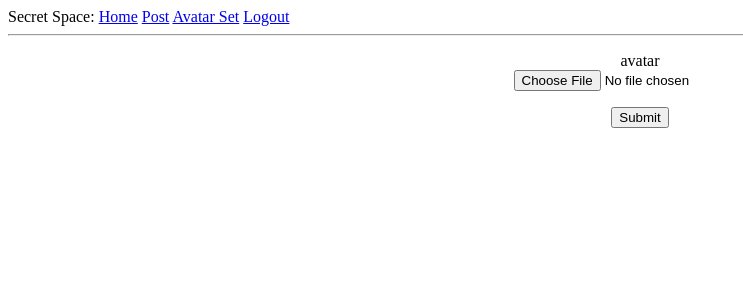
After one commit to 1dayluo/flasklearn-secretsapce, a Flask app: a page that uses app/templates/base.html in a window 1280 px wide. The commit adds this page. Shown: the top 300 px of the page, without its empty margins (0-743 px from the left). Run offline with Flask 2, Linux system fonts and the light colour scheme; the visitor is signed in with stand-in values (Sample User, id 1); data comes from the database, SQL or seed files in the repository; some libraries are stand-ins or nearby versions.

Commit message:
add avatar

```diff
--- a/app/__init__.py
+++ b/app/__init__.py
@@ -8,6 +8,7 @@ app.config.from_object(Config)
 
 db = SQLAlchemy(app)
 migrate = Migrate(app, db)
+app.debug = True
 
 login = LoginManager(app)
 login.login_view = 'login'
--- a/app/forms.py
+++ b/app/forms.py
@@ -1,7 +1,9 @@
 from flask_wtf import FlaskForm
 from wtforms import StringField, PasswordField, BooleanField, SubmitField, TextAreaField
 from wtforms.validators import DataRequired, EqualTo, Email, ValidationError
+from flask_wtf.file import FileRequired,FileField,FileAllowed
 from app.operation import *
+
 class LoginForm(FlaskForm):
     username = StringField('Username', validators=[DataRequired()])
     password = PasswordField('Password', validators=[DataRequired()])
@@ -31,3 +33,7 @@ class PostForm(FlaskForm):
     author = StringField('author')
     content = TextAreaField(validators=[DataRequired()])
     commit = SubmitField('submit')
+
+class UploadAvatar(FlaskForm):
+    avatar = FileField('avatar',validators=[FileRequired('文件未选择'), FileAllowed(['jpg', 'png'], 'Images only!')])
+    submit = SubmitField('Submit')
--- a/app/models.py
+++ b/app/models.py
@@ -7,15 +7,19 @@ class User(UserMixin, db.Model):
     username = db.Column(db.String(64), index=True, unique=True)
     email = db.Column(db.String(120), index=True, unique=True)
     password = db.Column(db.String(120))
+    avatar = db.Column(db.String(120))
     def __repr__(self):
         return '<User {}>'.format(self.username)
 
-    def is_authenticated(self):
-        return True
-    def is_active(self):
-        return True
-    def is_anonymous(self):
-        return False
+    # def is_authenticated(self):
+    #     return True
+    # def is_active(self):
+    #     return True
+    # def is_anonymous(self):
+    #     return False
+    def avatar(self, imgmd5):
+        imgmd5 = self.avatar.encode('utf-8')
+        return './static/avatar/{}'.format(imgmd5)
 
     def set_password(self, password):
         self.password_hash = generate_password_hash(password)
--- a/app/routes.py
+++ b/app/routes.py
@@ -1,24 +1,56 @@
 from app import app,login
-from flask import render_template, flash, redirect, url_for
+from flask import render_template, flash, redirect, url_for, request
 from app.models import User,Post
-from app.forms import LoginForm, RegisterForm,PostForm
+from app.forms import LoginForm, RegisterForm,PostForm,UploadAvatar
 from app.operation import *
 from flask_login import login_user,logout_user, current_user,login_required
-
+import os
+from werkzeug.utils import  secure_filename
+from sqlalchemy import desc
 @app.route('/')
 @app.route('/index')
 def index():
-    user = {
-        'username':'hx'
-    }
-
+    posts = Post.query.order_by(Post.id.desc())
     if current_user.is_authenticated:
         flash("已经登陆啦")
         user = current_user
-    return render_template('index.html', title='蛋憨 - Secret Space', user=current_user)
+    return render_template('index.html', title='蛋憨 - Secret Space', user=current_user,posts=posts)
 @app.route('/error')
 def error():
     return render_template('error.html', title='Error- >-<哎呀出错啦！都怪憨憨太憨啦（bu')
+
+@login_required
+@app.route('/space/<username>')
+def user_home(username):
+    """
+    用户主页
+    :param username:
+    :return:
+    """
+    username = current_user.username
+    userid = current_user.id
+    user_posts = Post.filter(userid=userid).order_by(Post.id.desc())
+def allowed_file(filename):
+    """
+    对文件名安全过滤
+    :param filename:
+    :return:
+    """
+    return True
+@login_required
+@app.route('/<username>/avatar', methods=['GET','POST'])
+def avatar_set(username):
+    username = current_user.username
+    form = UploadAvatar()
+    if form.validate_on_submit():
+        file = form.avatar.data
+        print(file)
+        filename = secure_filename(file.filename)
+        if file and allowed_file(file):
+            file.save(os.path.join(app.config['UPLOAD_FOLDER'], filename))
+            return redirect(url_for('index'))
+
+    return render_template('upload_avatar.html', title='上传你的头像把',form=form)
 
 
 @app.route('/login', methods=['GET', 'POST'])
--- a/app/templates/base.html
+++ b/app/templates/base.html
@@ -1,7 +1,7 @@
 <html>
     <head>
       {% if title %}
-      <title>{{ title }} - Microblog</title>
+      <title>{{ title }} - 蛋憨</title>
       {% else %}
       <title>Welcome to Microblog</title>
       {% endif %}
@@ -10,13 +10,16 @@
         <div>
         Secret Space:
             <a href="{{ url_for('index') }}">Home</a>
-            {% if current_user.is_anonymous %}
-            <a href="{{ url_for('login') }}">Login</a>
-            <a href="{{ url_for('register') }}">Register</a>
-            <a href="{{ url_for('published') }}">Post</a>
-            {% else %}
-            <a href="{{ url_for('logout') }}">Logout</a>
-            <a href="{{ url_for('published') }}">Post</a>
+            {% if current_user.is_anonymous  %}
+                <a href="{{ url_for('login') }}">Login</a>
+                <a href="{{ url_for('register') }}">Register</a>
+
+            {% elif current_user.is_authenticated %}
+                <a href="{{ url_for('published') }}">Post</a>
+                <a href="{{ url_for('avatar_set',username=current_user.username) }}">Avatar Set</a>
+                <a href="{{ url_for('logout') }}">Logout</a>
+
+
             {% endif %}
         </div>
         <hr>
--- a/app/templates/post.html
+++ b/app/templates/post.html
@@ -1,9 +1,11 @@
 {% extends "base.html" %}
 {% block content %}
+<center>
 <div>
+
     {{ post.title }}
     {{ post.body }}
 </div>
-
+</center>
 
 {% endblock  %}
--- /dev/null
+++ b/app/templates/upload_avatar.html
@@ -0,0 +1,21 @@
+{% extends "base.html" %}
+{% block content %}
+<center>
+<div>
+        <form action="" method="post" novalidate enctype="multipart/form-data">
+
+        {{ form.hidden_tag() }}
+        <p>
+            {{ form.avatar.label }}<br>
+            {{ form.avatar(size=32) }}
+            {% for error in form.avatar.errors %}
+            <span style="color: red;">[{{ error }}]</span>
+            {% endfor %}
+        </p>
+        <p>{{ form.submit() }}</p>
+
+    </form>
+</div>
+</center>
+
+{% endblock  %}
--- a/config.py
+++ b/config.py
@@ -6,3 +6,5 @@ class Config(object):
     SQLALCHEMY_DATABASE_URI = os.environ.get('DATABASE_URL') or \
         "sqlite:///" + os.path.join(basedir, 'app.db')
     SQLALCHEMY_TRACK_MODIFICATIONS = False
+    UPLOAD_FOLDER = basedir+"/app/static/avatar"
+    DEBUG = True
```
Also changed, not shown: app/templates/index.html (+5 -4 lines), app/templates/published.html (+4 -4 lines), app/img/error.png (deleted).
